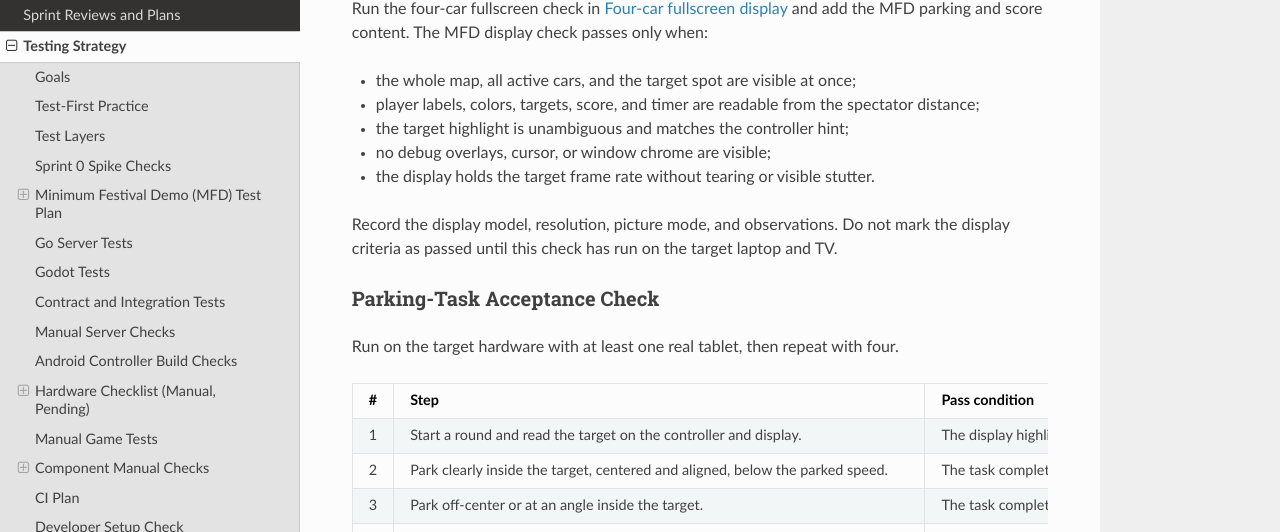
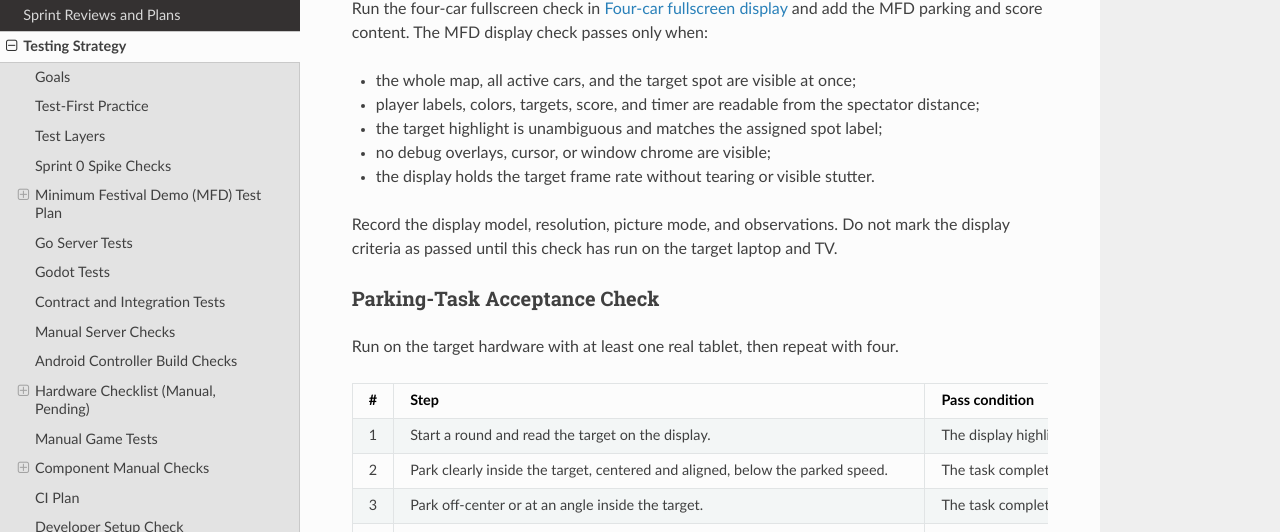
Before and after one commit to PSZLBit/ProszkowskaDrift, an MkDocs documentation site: the page built from documentation/06-development/testing.md, in a window 1280 px wide and 900 px high, scrolled down 3558 px. Shown: the part 139-671 px from the top of the window. Built offline with MkDocs 1.6.1, drawn with Linux system fonts in a browser that asks for light colours; nearby versions of some CDN libraries.

Commit message:
docs(testing): align MFD acceptance checks with display-only baseline

```diff
--- a/documentation/06-development/testing.md
+++ b/documentation/06-development/testing.md
@@ -155,7 +155,7 @@ parking and score content. The MFD display check passes only when:
 - the whole map, all active cars, and the target spot are visible at once;
 - player labels, colors, targets, score, and timer are readable from the
   spectator distance;
-- the target highlight is unambiguous and matches the controller hint;
+- the target highlight is unambiguous and matches the assigned spot label;
 - no debug overlays, cursor, or window chrome are visible;
 - the display holds the target frame rate without tearing or visible stutter.
 
@@ -169,7 +169,7 @@ Run on the target hardware with at least one real tablet, then repeat with four.
 
 | # | Step | Pass condition |
 |---|------|----------------|
-| 1 | Start a round and read the target on the controller and display. | The display highlights the same target in the player's color; the controller shows its spot number, color, and direction hint; the target is not assigned to another active player. |
+| 1 | Start a round and read the target on the display. | The display highlights the assigned target in the player's color with its spot label; the target is not assigned to another active player. Controller task display is MVP (#48), not MFD acceptance. |
 | 2 | Park clearly inside the target, centered and aligned, below the parked speed. | The task completes after 0.5 s, the score increases once, and a `Perfect`/`Great` result is plausible for the measured precision. |
 | 3 | Park off-center or at an angle inside the target. | The task completes with a lower precision score than the centered park. |
 | 4 | Hit a static obstacle during a task, then park. | The collision is counted and the task score is reduced by the documented penalty, capped at 30 points. |
```
